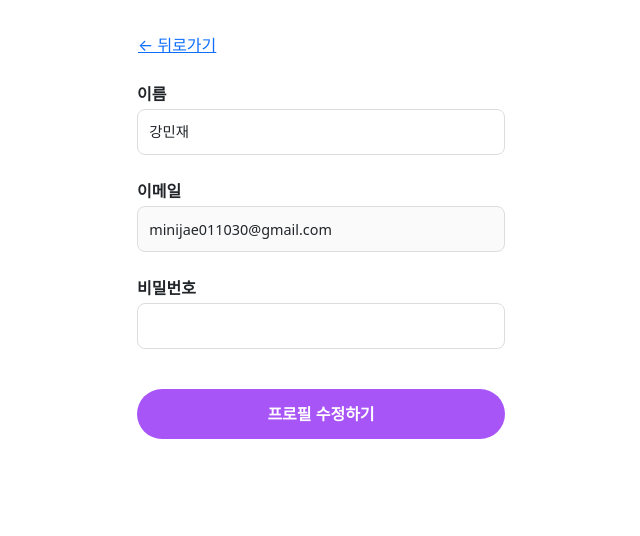
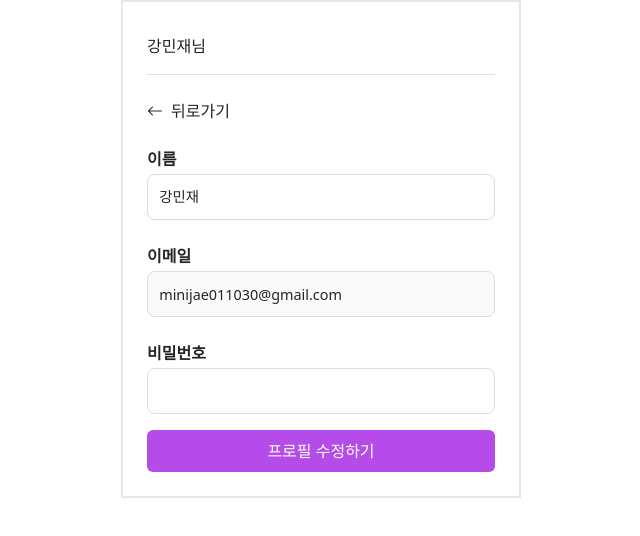
Before and after one commit to KB-SKELETON-6th-15-SESSION/ACCOUNT_BOOK_FE, a Vue app: page /modify in a window 1280 px wide. Shown: the top 536 px of the page, without its empty margins (319-959 px from the left). Built offline with nearby package versions, Linux system fonts and the light colour scheme.

Commit message:
design: modify page 디자인 수정

```diff
--- a/src/pages/ModifyPage.vue
+++ b/src/pages/ModifyPage.vue
@@ -1,13 +1,12 @@
 <template>
-  <div class="modify-container">
-    <button
-      class="btn btn-link mb-3 p-0"
-      style="font-size: 1rem; transform: translateX()"
-    >
-      ← 뒤로가기
-    </button>
+  <div
+    class="container p-4 rounded-lg border-solid border-2"
+    style="max-width: 400px"
+  >
+    <Header />
+    <BackButton @click="goBack" />
 
-    <div class="form">
+    <div class="form mt-[50px] mb-[100px]">
       <label>이름</label>
       <input type="text" v-model="member.name" />
 
@@ -18,50 +17,31 @@
       <input type="password" v-model="member.password" />
     </div>
 
-    <button class="edit-btn">프로필 수정하기</button>
+    <MainButton>프로필 수정하기</MainButton>
   </div>
 </template>
 
-<script>
-export default {
-  data() {
-    return {
-      member: {
-        name: '강민재',
-        email: 'minijae011030@gmail.com',
-        password: '',
-      },
-    };
-  },
-};
+<script setup>
+import BackButton from "@/components/Shared/BackButton.vue";
+import Header from "@/components/Shared/Header.vue";
+import MainButton from "@/components/Shared/MainButton.vue";
+import { ref } from "vue";
+import { useRouter } from "vue-router";
+
+const router = useRouter();
+
+const member = ref({
+  name: "강민재",
+  email: "minijae011030@gmail.com",
+  password: "",
+});
+
+function goBack() {
+  router.back();
+}
 </script>
 
 <style scoped>
-.modify-container {
-  max-width: 400px;
-  margin: 0 auto;
-  padding: 2rem 1rem;
-}
-
-.header {
-  display: flex;
-  align-items: center;
-  margin-bottom: 1rem;
-}
-
-.back-btn {
-  background: none;
-  border: none;
-  font-size: 1rem;
-  cursor: pointer;
-}
-
-.title {
-  font-size: 1.5rem;
-  font-weight: bold;
-  margin-bottom: 2rem;
-}
-
 .form label {
   display: block;
   margin: 0.5rem 0 0.2rem;
@@ -76,16 +56,4 @@ export default {
   border-radius: 8px;
   font-size: 0.9rem;
 }
-
-.edit-btn {
-  width: 100%;
-  background-color: #a855f7;
-  color: white;
-  padding: 0.8rem;
-  border: none;
-  border-radius: 999px;
-  font-weight: bold;
-  cursor: pointer;
-  margin-top: 1.5rem;
-}
 </style>
```
